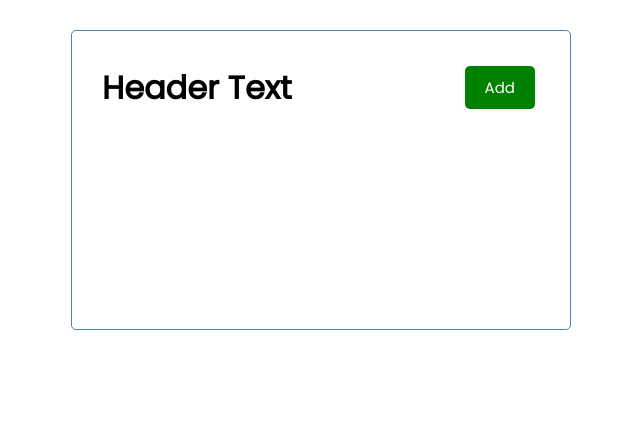
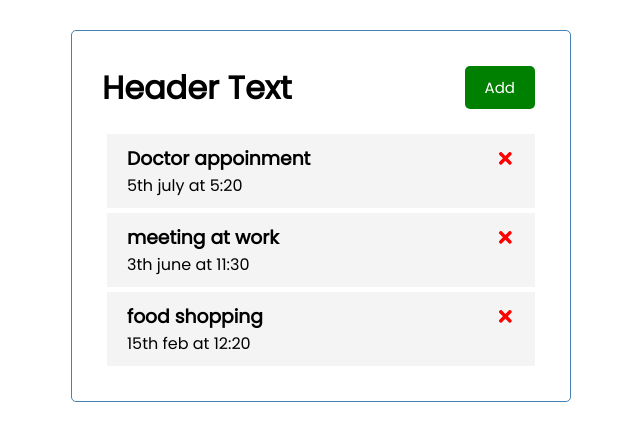
Before and after one commit to a-sadri/task-tracker, a React (Create React App) app: page / in a window 1280 px wide. Shown: the top 440 px of the page, without its empty margins (319-959 px from the left). Built offline with nearby package versions, Linux system fonts and the light colour scheme.

Commit message:
Tasks and Tasks were added

```diff
--- a/package.json
+++ b/package.json
@@ -8,6 +8,7 @@
     "@testing-library/user-event": "^12.8.3",
     "react": "^17.0.2",
     "react-dom": "^17.0.2",
+    "react-icons": "^4.2.0",
     "react-scripts": "4.0.3",
     "web-vitals": "^1.1.2"
   },
--- a/src/App.js
+++ b/src/App.js
@@ -1,9 +1,32 @@
+import { useState } from "react"
 import Header from "./components/Header";
+import Tasks from "./components/Tasks";
 
 function App() {
+  const [tasks, setTasks] = useState([
+    {
+      id: 1,
+      text: 'Doctor appoinment',
+      day: '5th july at 5:20',
+      reminder: 'true',
+    },
+    {
+      id: 2,
+      text: 'meeting at work',
+      day: '3th june at 11:30',
+      reminder: 'true',
+    },
+    {
+      id: 3,
+      text: 'food shopping',
+      day: '15th feb at 12:20',
+      reminder: 'true',
+    },
+  ])
   return (
     <div className="container">
       <Header title="Header Text" />
+      <Tasks tasks={tasks} />
     </div>
   );
 }
--- /dev/null
+++ b/src/components/Task.js
@@ -0,0 +1,13 @@
+import React from 'react'
+import { FaTimes } from 'react-icons/fa'
+
+const Task = ({ task }) => {
+    return (
+        <div className="task">
+            <h3>{task.text} <FaTimes style={{ color: 'red' }} /></h3>
+            <p>{task.day}</p>
+        </div>
+    )
+}
+
+export default Task
--- a/src/components/tasks.js
+++ b/src/components/tasks.js
@@ -0,0 +1,11 @@
+import Task from "./Task"
+
+const Tasks = ({ tasks }) => {
+    return (
+        <>
+            {tasks.map((task) => (<Task key={task.id} task={task} />))}
+        </>
+    )
+}
+
+export default Tasks
```
Also changed, not shown: 1 other file (tests, documents, lock files or other folders).
